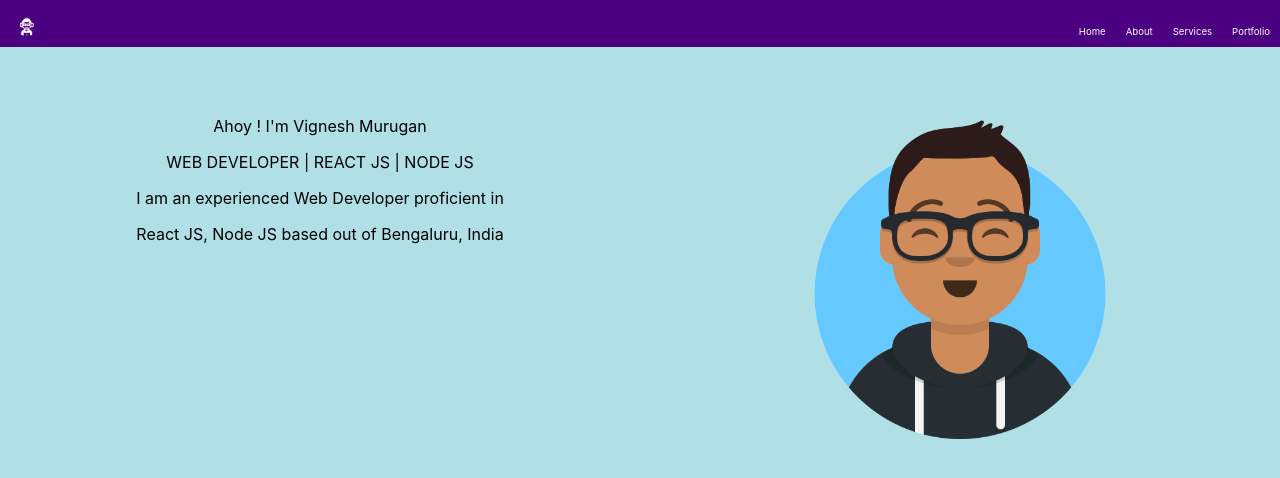
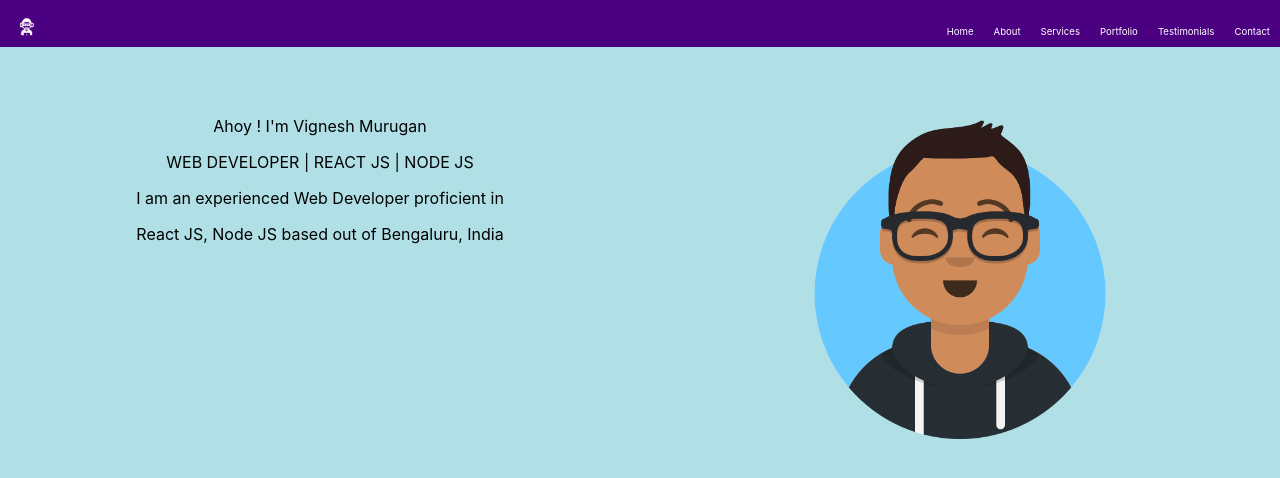
Before and after one commit to VigneshMurugan/vigneshPortfolio, a React (Create React App) app: page / in a window 1280 px wide. Shown: the top 478 px of the page. Built offline with nearby package versions, Linux system fonts and the light colour scheme.

Commit message:
Added Contact and Testimonials menu

```diff
--- a/src/App.tsx
+++ b/src/App.tsx
@@ -9,7 +9,7 @@ function App() {
   return (
     <div className="App">
       <BrowserRouter>
-        <NavBar links={["home", "about", "services", "portfolio"]} />
+        <NavBar links={["home", "about", "services", "portfolio", "testimonials", "contact"]} />
         <div id="heroBanner">
           <div id="leftHeroWrapper">
             <p>Ahoy ! I'm Vignesh Murugan</p>
```
